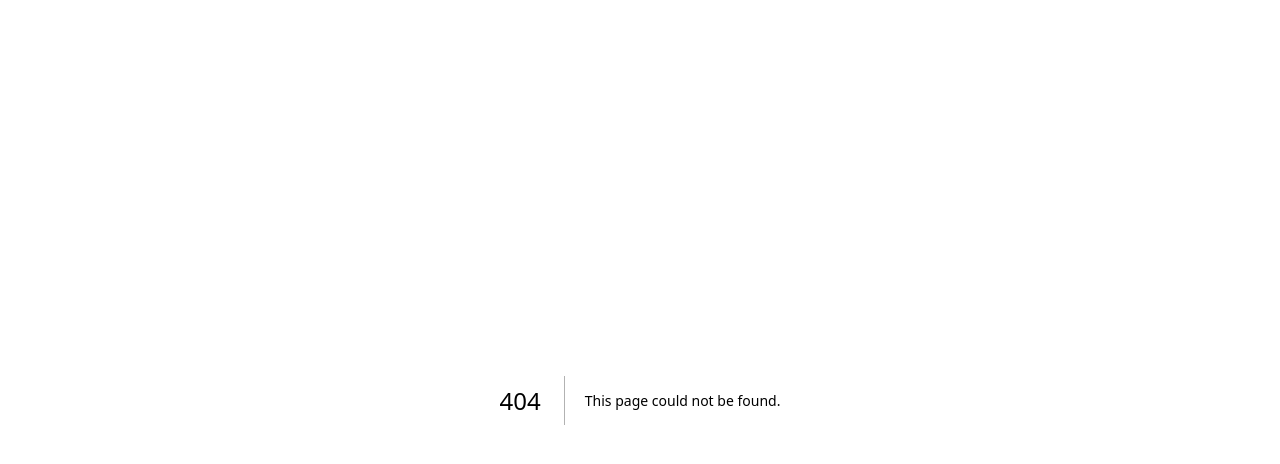
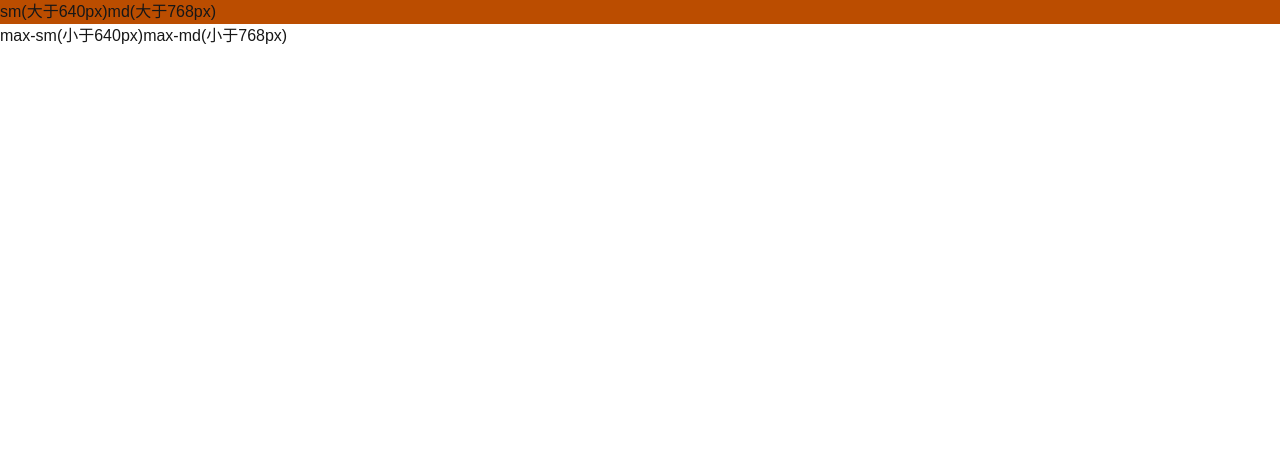
Before and after one commit to caozhengqian/tailwindstudy, a Next.js app: page /media in a window 1280 px wide. Before the commit this address had no page. Shown: the top 464 px of the page. Built offline with nearby package versions, Linux system fonts and the light colour scheme.

Commit message:
5.媒体查询

```diff
--- /dev/null
+++ b/src/app/media/page.tsx
@@ -0,0 +1,15 @@
+"use client"
+export default function Media() {
+
+    return (
+        <>
+            <div className="sm:bg-amber-500 md:bg-amber-700 text-">
+                <p >sm(大于640px)md(大于768px)</p>
+            </div>
+            <div className="max-sm:bg-amber-500 max-md:bg-amber-700 text-">
+                <p >max-sm(小于640px)max-md(小于768px)</p>
+            </div>
+        </>
+
+    );
+}
```
